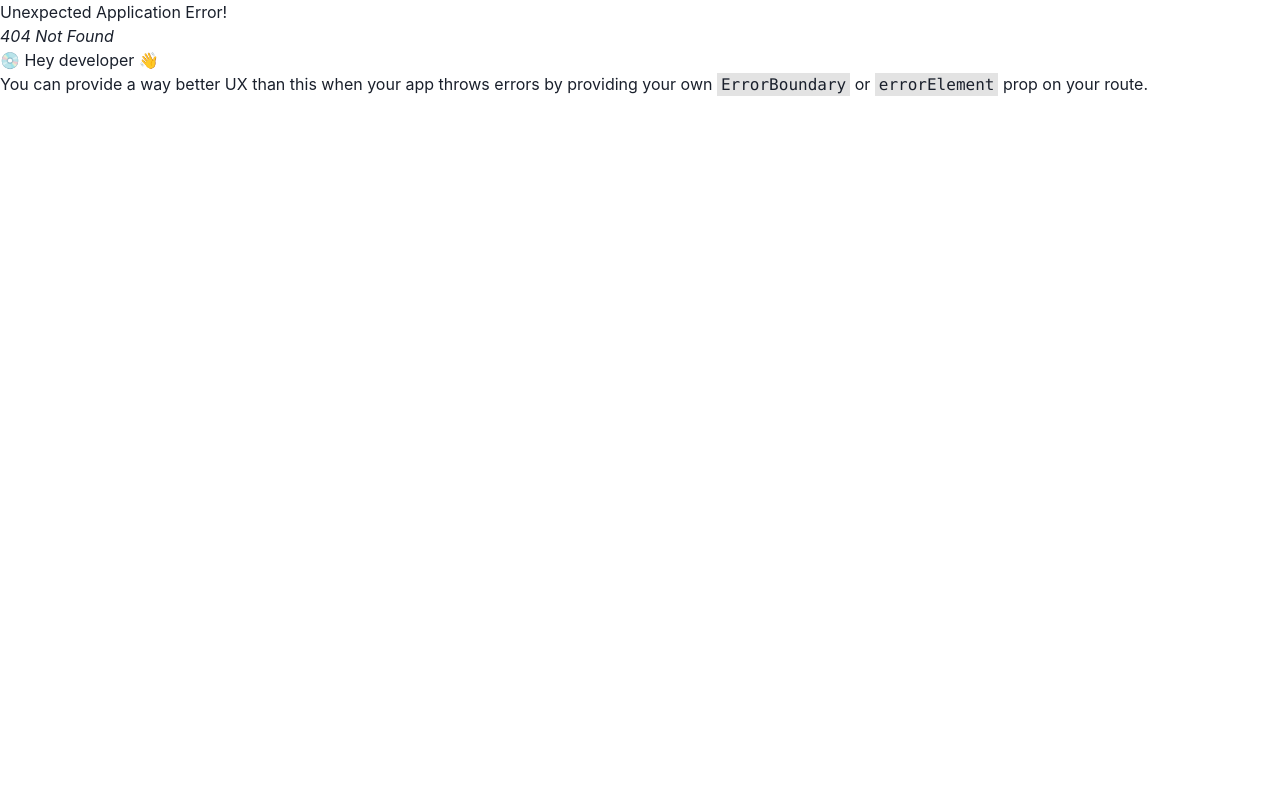
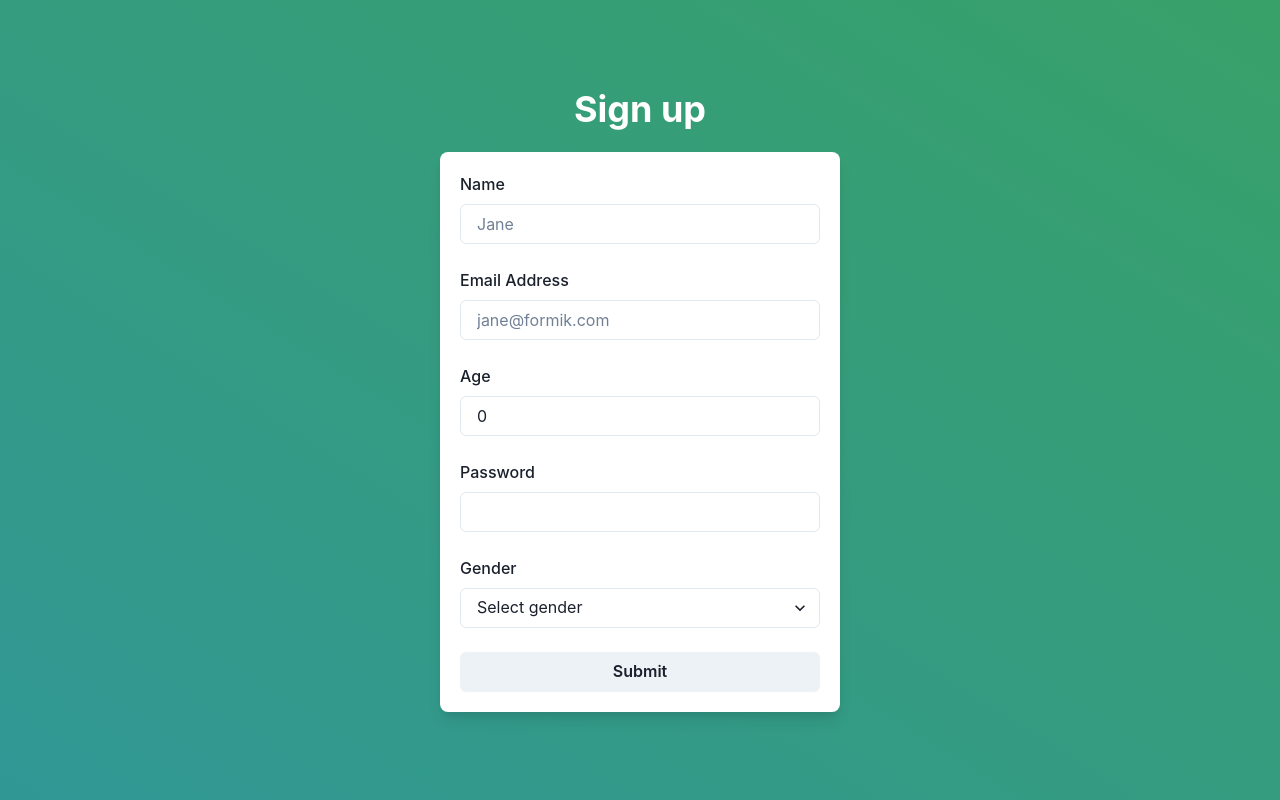
Before and after one commit to KamilGarbacki/Full-Stack-Course, a React (Vite) app in the folder frontend/react/: page /register in a window 1280 px wide. Before the commit this address had no page. Built offline with nearby package versions, Linux system fonts and the light colour scheme.

Commit message:
Registration Feachure

```diff
--- a/frontend/react/package.json
+++ b/frontend/react/package.json
@@ -10,6 +10,7 @@
     "preview": "vite preview"
   },
   "dependencies": {
+    "@chakra-ui/icons": "^2.1.1",
     "@chakra-ui/react": "^2.8.2",
     "@emotion/react": "^11.11.4",
     "@emotion/styled": "^11.11.5",
--- a/frontend/react/src/components/customer/Card.jsx
+++ b/frontend/react/src/components/customer/Card.jsx
@@ -1,6 +1,6 @@
 import {
     Avatar,
-    Box, Button,
+    Box,
     Center,
     Flex,
     Heading,
--- a/frontend/react/src/components/customer/CreateCustomerDrawer.jsx
+++ b/frontend/react/src/components/customer/CreateCustomerDrawer.jsx
@@ -7,7 +7,8 @@ import {
     DrawerOverlay,
     useDisclosure
 } from "@chakra-ui/react";
-import CreateCustomerForm from "./CreateCustomerForm.jsx";
+import CreateCustomerForm from "../shared/CreateCustomerForm.jsx";
+import {successNotification} from "../../services/notification.js";
 
 const AddIcon = () => "+";
 const CloseIcon = () => "x";
@@ -31,7 +32,13 @@ const CreateCustomerDrawer = ({fetchCustomers}) => {
 
                 <DrawerBody>
                     <CreateCustomerForm
-                        fetchCustomers={fetchCustomers}
+                        onSuccess={(customer)=>{
+                            successNotification(
+                                "Customer saved",
+                                `${customer.name} was successfully saved`
+                            )
+                            fetchCustomers();
+                        }}
                     />
                 </DrawerBody>
 
--- a/frontend/react/src/components/customer/EditCustomerDrawer.jsx
+++ b/frontend/react/src/components/customer/EditCustomerDrawer.jsx
@@ -6,7 +6,7 @@ import {
     DrawerHeader,
     DrawerOverlay,
     useDisclosure
-} from "@chakra-ui/react";;
+} from "@chakra-ui/react";
 import {EditCustomerForm} from "./EditCustomerForm.jsx";
 
 
--- a/frontend/react/src/components/customer/EditCustomerForm.jsx
+++ b/frontend/react/src/components/customer/EditCustomerForm.jsx
@@ -1,6 +1,6 @@
 import {Form, Formik, useField} from 'formik';
 import * as Yup from 'yup';
-import {Alert, AlertIcon, Box, Button, FormLabel, Input, Select, Stack} from "@chakra-ui/react";
+import {Alert, AlertIcon, Box, Button, FormLabel, Input, Stack} from "@chakra-ui/react";
 import {editCustomer} from "../../services/client.js";
 import {successNotification, errorNotification} from "../../services/notification.js";
 
--- a/frontend/react/src/components/login/Login.jsx
+++ b/frontend/react/src/components/login/Login.jsx
@@ -16,7 +16,7 @@ import {useEffect} from "react";
 
 const LoginForm = () => {
 
-    const { login, logOut } = useAuth();
+    const { login } = useAuth();
     const navigate = useNavigate();
 
     return (
@@ -38,9 +38,8 @@ const LoginForm = () => {
             initialValues={{username: '', password: ''}}
             onSubmit={(values, {setSubmitting})=>{
                 setSubmitting(true);
-                login(values).then(res => {
+                login(values).then(() => {
                     navigate("/dashboard")
-                    console.log("Successfully logged in");
                 }).catch(err => {
                     errorNotification(
                         err.code,
@@ -60,6 +59,7 @@ const LoginForm = () => {
                             type={"email"}
                             placeholder={"email"}
                         />
+
                         <TextInput
                             label={"Password"}
                             name={"password"}
@@ -102,6 +102,9 @@ const Login = () => {
                     />
                     <Heading fontSize={'2xl'} mb={6}>Sign in to your account</Heading>
                     <LoginForm />
+                    <Link onClick={()=>{ navigate("/register") }}>
+                        Don't have an account? Register here!
+                    </Link>
                 </Stack>
             </Flex>
             <Flex flex={1}
--- /dev/null
+++ b/frontend/react/src/components/register/Register.jsx
@@ -0,0 +1,51 @@
+import {
+    Flex,
+    Box,
+    Stack,
+    Heading,
+    useColorModeValue,
+} from '@chakra-ui/react'
+import CreateCustomerForm from "../shared/CreateCustomerForm.jsx";
+import {successNotification} from "../../services/notification.js";
+import {useAuth} from "../context/AuthContext.jsx";
+import {useNavigate} from "react-router-dom";
+
+export default function RegisterCard() {
+    const  {login}  = useAuth();
+    const navigate = useNavigate()
+
+    return (
+        <Flex
+            minH={'100vh'}
+            align={'center'}
+            justify={'center'}
+            bgGradient={{sm: 'linear(to-tr, teal.500, green.500)'}}>
+            <Stack spacing={5} mx={'auto'} maxW={'lg'} py={6} px={6}>
+                <Stack align={'center'}>
+                    <Heading color={'white'} fontSize={'4xl'} textAlign={'center'}>
+                        Sign up
+                    </Heading>
+                </Stack>
+                <Box
+                    rounded={'lg'}
+                    bg={useColorModeValue('white', 'gray.700')}
+                    boxShadow={'lg'}
+                    p={5}
+                    minWidth={400}
+                >
+                        <CreateCustomerForm
+                            onSuccess={(customer)=>{
+                                successNotification(
+                                    "Registered Successfully",
+                                    `Your account was successfully saved`
+                                )
+                                login({username: customer.email, password: customer.password});
+                                navigate("/dashboard");
+                            }}
+                        />
+
+                </Box>
+            </Stack>
+        </Flex>
+    )
+}
--- a/frontend/react/src/components/customer/CreateCustomerForm.jsx
+++ b/frontend/react/src/components/shared/CreateCustomerForm.jsx
@@ -1,9 +1,9 @@
 import {Form, Formik, useField} from 'formik';
 import * as Yup from 'yup';
-import {Alert, AlertIcon, Box, Button, FormLabel, Input, Select, Stack} from "@chakra-ui/react";
+import {Alert, AlertIcon, Box, Button, FormLabel, Select, Stack} from "@chakra-ui/react";
 import {saveCustomer} from "../../services/client.js";
-import {successNotification, errorNotification} from "../../services/notification.js";
-import TextInput from "../shared/TextInput.jsx";
+import {errorNotification} from "../../services/notification.js";
+import TextInput from "./TextInput.jsx";
 
 
 const MySelect = ({label, ...props}) => {
@@ -23,7 +23,7 @@ const MySelect = ({label, ...props}) => {
 };
 
 // And now we can use these
-const CreateCustomerForm = ({ fetchCustomers }) => {
+const CreateCustomerForm = ({ onSuccess }) => {
     return (
         <>
             <Formik
@@ -42,8 +42,8 @@ const CreateCustomerForm = ({ fetchCustomers }) => {
                         .email('This is not an email')
                         .required('Required'),
                     age: Yup.number()
-                        .min(8, 'Must be at least 16 years of age')
-                        .max(15, 'Must be less than 100 years of age')
+                        .min(16, 'Must be at least 16 years of age')
+                        .max(100, 'Must be less than 100 years of age')
                         .required(),
                     password: Yup.string()
                         .min(8, 'Must be between 8 to 15 characters long')
@@ -59,13 +59,8 @@ const CreateCustomerForm = ({ fetchCustomers }) => {
                 onSubmit={(customer, {setSubmitting}) => {
                     setSubmitting(true);
                     saveCustomer(customer)
-                        .then(res => {
-                            console.log(res);
-                            successNotification(
-                                "Customer saved",
-                                `${customer.name} was successfully saved`
-                            )
-                            fetchCustomers();
+                        .then(() => {
+                            onSuccess(customer);
                         }).catch(err => {
                         console.log(err);
                         errorNotification(
--- a/frontend/react/src/components/shared/Sidebar.jsx
+++ b/frontend/react/src/components/shared/Sidebar.jsx
@@ -62,7 +62,6 @@ export default function SidebarWithHeader({children}) {
                     <SidebarContent onClose={onClose}/>
                 </DrawerContent>
             </Drawer>
-            {/* mobilenav */}
             <MobileNav onOpen={onOpen}/>
             <Box ml={{base: 0, md: 60}} p="4">
                 {children}
--- a/frontend/react/src/main.jsx
+++ b/frontend/react/src/main.jsx
@@ -8,6 +8,7 @@ import {createBrowserRouter, RouterProvider} from "react-router-dom";
 import Login from "./components/login/Login.jsx";
 import AuthProvider from "./components/context/AuthContext.jsx";
 import ProtectedRoute from "./components/shared/ProtectedRoute.jsx";
+import RegisterCard from "./components/register/Register.jsx";
 
 const { ToastContainer } = createStandaloneToast()
 
@@ -15,6 +16,10 @@ const router = createBrowserRouter([
     {
         path: "/",
         element: <Login />
+    },
+    {
+      path: "/register",
+      element: <RegisterCard />
     },
     {
         path: "/dashboard",
```
Also changed, not shown: 1 other file (tests, documents, lock files or other folders).
